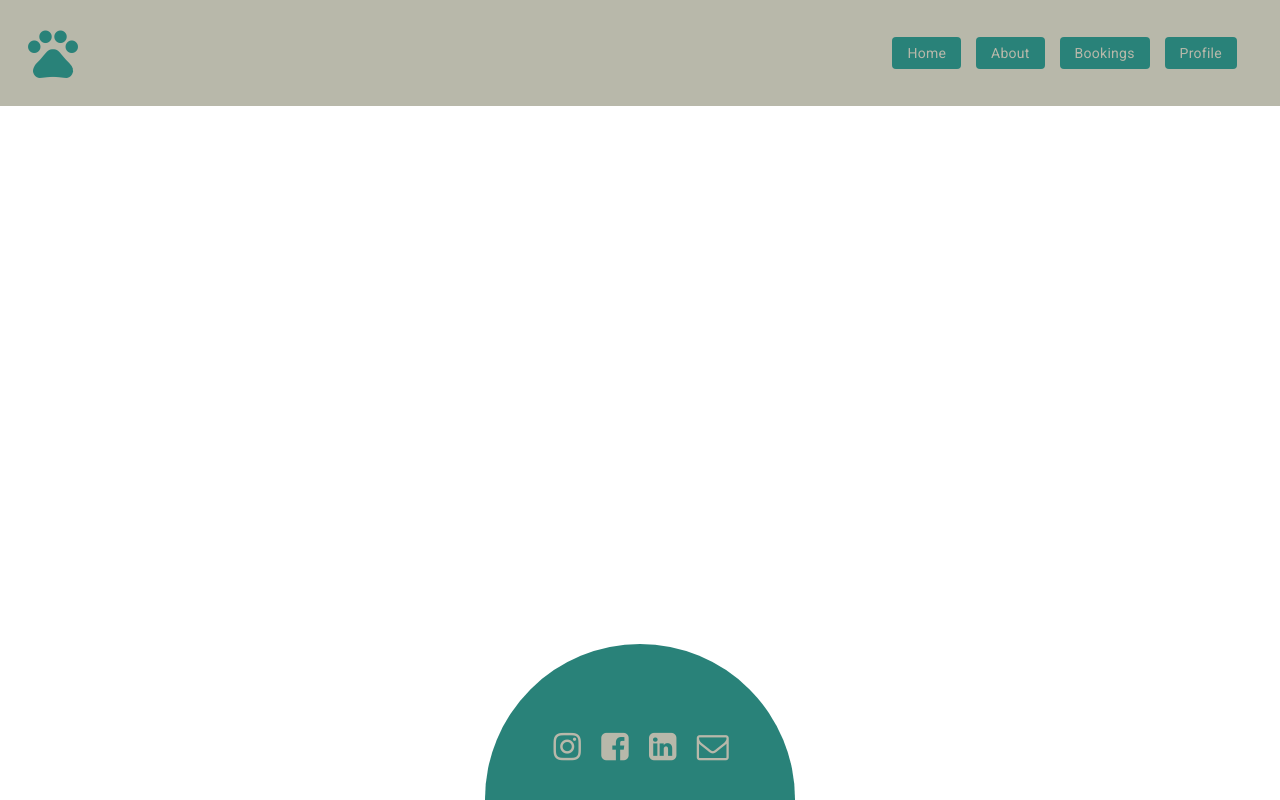
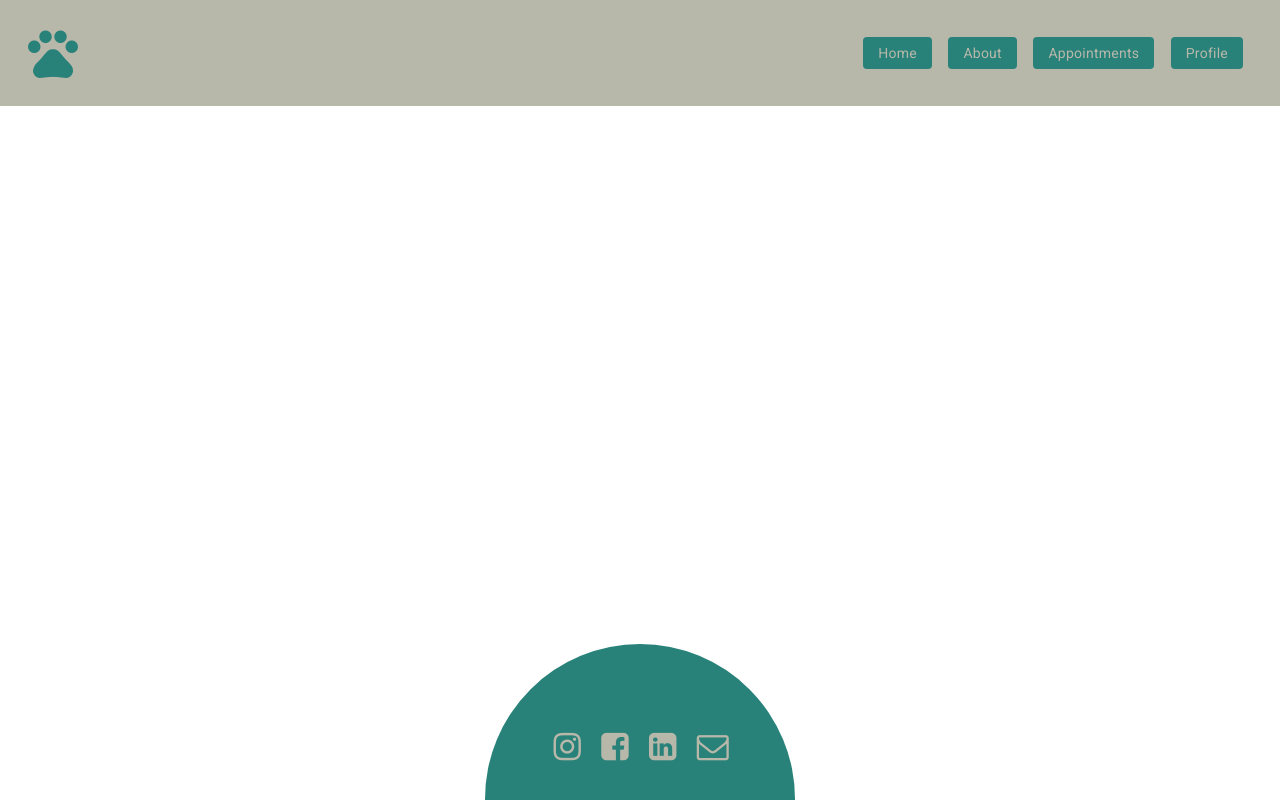
Before and after one commit to StankovskiA/furryfeet_fe, an Angular app: page / in a window 1280 px wide. Built offline with nearby package versions, Linux system fonts and the light colour scheme.

Commit message:
Changed Bookings to Appointments:

```diff
--- a/src/app/app.component.html
+++ b/src/app/app.component.html
@@ -10,7 +10,7 @@
             <nav>
                 <a routerLink="/home" routerLinkActive="active">Home</a>
                 <a routerLink="/about" routerLinkActive="active">About</a>
-                <a routerLink="/bookings" routerLinkActive="active">Bookings</a>
+                <a routerLink="/bookings" routerLinkActive="active">Appointments</a>
                 <a routerLink="/profile" routerLinkActive="active">Profile</a>
             </nav>
         </div>
```
